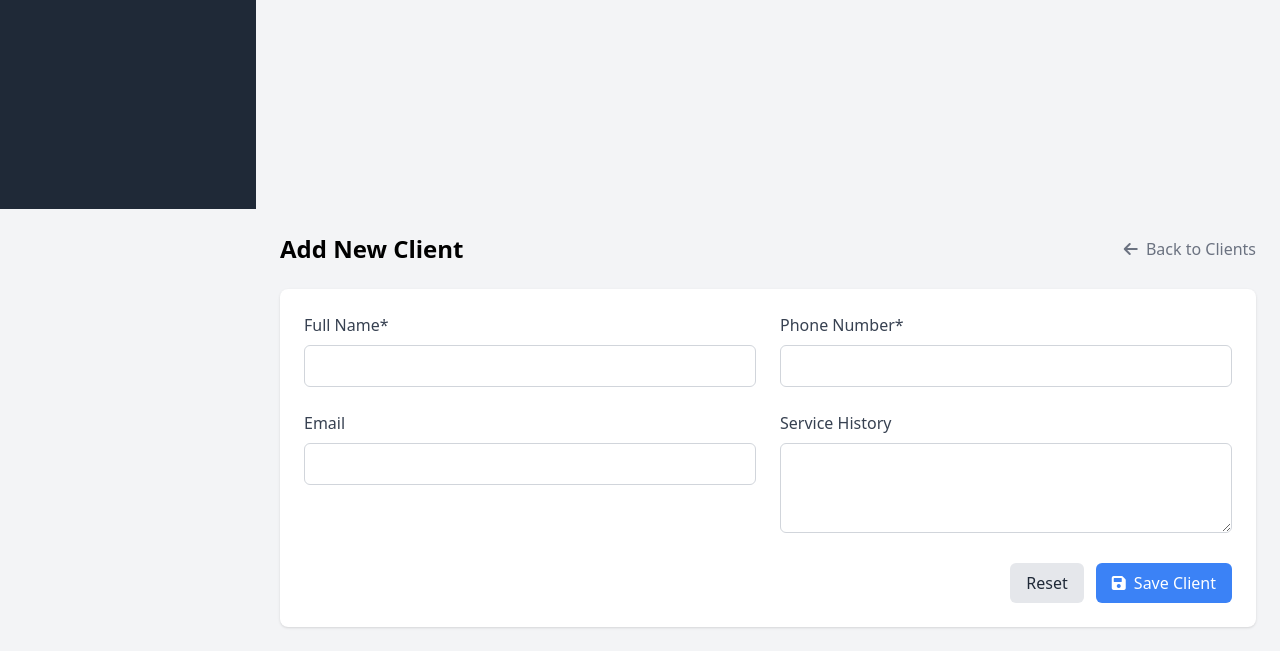
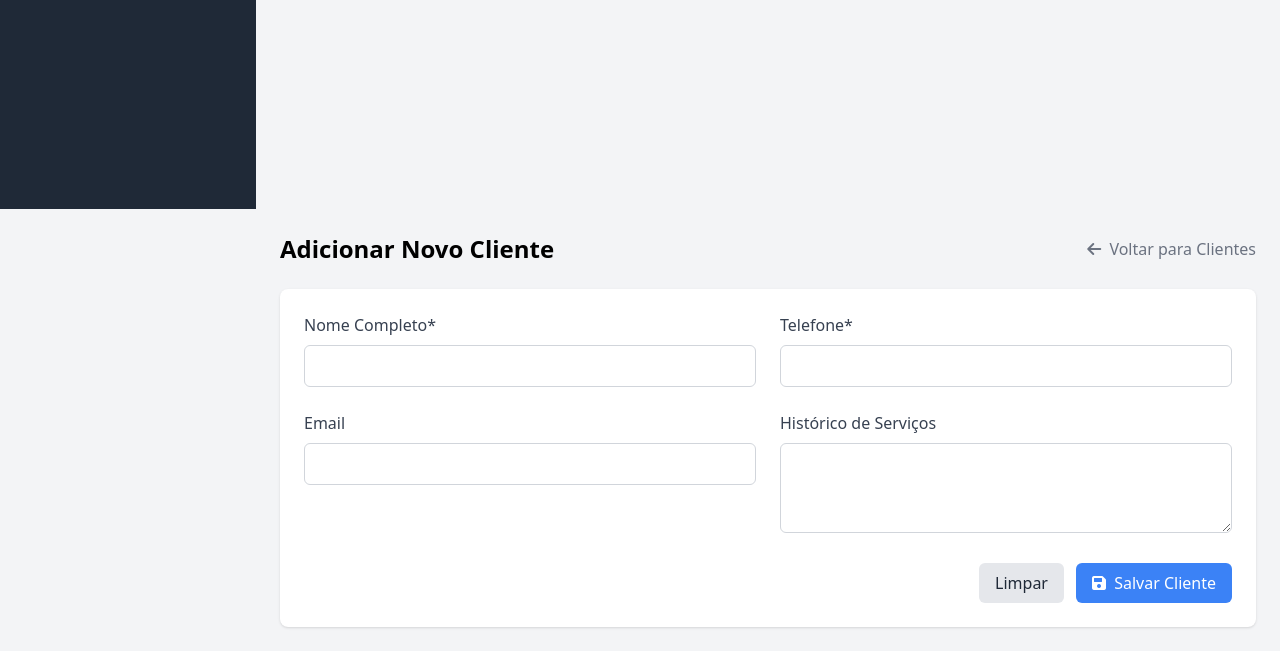
Before and after one commit to zwiiny/blackboxai-1743472765189, a PHP site: page /add_client.php in a window 1280 px wide. Shown: the part 591-1242 px from the top of the page. Run offline with PHP 8.4, Linux system fonts and the light colour scheme; the visitor is signed in with stand-in values (Sample User, id 1); data that the repository does not hold is empty; some libraries are stand-ins or nearby versions.

Commit message:
Add add_client.php 1743474898839

```diff
--- a/add_client.php
+++ b/add_client.php
@@ -2,7 +2,7 @@
 session_start();
 require_once 'config.php';
 
-// Redirect to login if not authenticated
+// Redirecionar se não autenticado
 if (!isset($_SESSION['user_id'])) {
     header('Location: index.php');
     exit;
@@ -17,19 +17,19 @@ if ($_SERVER['REQUEST_METHOD'] === 'POST') {
     $email = trim($_POST['email'] ?? '');
     $service_history = trim($_POST['service_history'] ?? '');
 
-    // Validation
+    // Validação
     if (empty($name)) {
-        $errors['name'] = 'Name is required';
+        $errors['name'] = 'Nome é obrigatório';
     }
 
     if (empty($phone)) {
-        $errors['phone'] = 'Phone is required';
+        $errors['phone'] = 'Telefone é obrigatório';
     } elseif (!preg_match('/^[0-9+\-\s]+$/', $phone)) {
-        $errors['phone'] = 'Invalid phone number format';
+        $errors['phone'] = 'Formato de telefone inválido';
     }
 
     if (!empty($email) && !filter_var($email, FILTER_VALIDATE_EMAIL)) {
-        $errors['email'] = 'Invalid email format';
+        $errors['email'] = 'Formato de email inválido';
     }
 
     if (empty($errors)) {
@@ -37,21 +37,21 @@ if ($_SERVER['REQUEST_METHOD'] === 'POST') {
             $stmt = $pdo->prepare("INSERT INTO clients (name, phone, email, service_history) VALUES (?, ?, ?, ?)");
             if ($stmt->execute([$name, $phone, $email, $service_history])) {
                 $success = true;
-                // Clear form on success
+                // Limpar formulário após sucesso
                 $name = $phone = $email = $service_history = '';
             }
         } catch (PDOException $e) {
-            $errors['general'] = 'Error saving client: ' . $e->getMessage();
+            $errors['general'] = 'Erro ao salvar cliente: ' . $e->getMessage();
         }
     }
 }
 ?>
 <!DOCTYPE html>
-<html lang="en">
+<html lang="pt-BR">
 <head>
     <meta charset="UTF-8">
     <meta name="viewport" content="width=device-width, initial-scale=1.0">
-    <title>Barber Shop - Add Client</title>
+    <title>Barbearia - Adicionar Cliente</title>
     <script src="https://cdn.tailwindcss.com"></script>
     <link rel="stylesheet" href="https://cdnjs.cloudflare.com/ajax/libs/font-awesome/6.0.0/css/all.min.css">
 </head>
@@ -60,15 +60,15 @@ if ($_SERVER['REQUEST_METHOD'] === 'POST') {
 
     <main class="p-6 ml-64">
         <div class="flex justify-between items-center mb-6">
-            <h2 class="text-2xl font-semibold">Add New Client</h2>
+            <h2 class="text-2xl font-semibold">Adicionar Novo Cliente</h2>
             <a href="client_list.php" class="text-gray-500 hover:text-gray-700">
-                <i class="fas fa-arrow-left mr-1"></i> Back to Clients
+                <i class="fas fa-arrow-left mr-1"></i> Voltar para Clientes
             </a>
         </div>
 
         <?php if ($success): ?>
             <div class="bg-green-100 border border-green-400 text-green-700 px-4 py-3 rounded mb-4">
-                Client added successfully!
+                Cliente adicionado com sucesso!
             </div>
         <?php endif; ?>
 
@@ -82,7 +82,7 @@ if ($_SERVER['REQUEST_METHOD'] === 'POST') {
             <form method="POST">
                 <div class="grid grid-cols-1 md:grid-cols-2 gap-6">
                     <div>
-                        <label class="block text-gray-700 mb-2" for="name">Full Name*</label>
+                        <label class="block text-gray-700 mb-2" for="name">Nome Completo*</label>
                         <input type="text" id="name" name="name" value="<?php echo htmlspecialchars($name ?? ''); ?>" required
                             class="w-full px-3 py-2 border <?php echo isset($errors['name']) ? 'border-red-500' : 'border-gray-300'; ?> rounded-md">
                         <?php if (isset($errors['name'])): ?>
@@ -91,7 +91,7 @@ if ($_SERVER['REQUEST_METHOD'] === 'POST') {
                     </div>
 
                     <div>
-                        <label class="block text-gray-700 mb-2" for="phone">Phone Number*</label>
+                        <label class="block text-gray-700 mb-2" for="phone">Telefone*</label>
                         <input type="tel" id="phone" name="phone" value="<?php echo htmlspecialchars($phone ?? ''); ?>" required
                             class="w-full px-3 py-2 border <?php echo isset($errors['phone']) ? 'border-red-500' : 'border-gray-300'; ?> rounded-md">
                         <?php if (isset($errors['phone'])): ?>
@@ -109,7 +109,7 @@ if ($_SERVER['REQUEST_METHOD'] === 'POST') {
                     </div>
 
                     <div>
-                        <label class="block text-gray-700 mb-2" for="service_history">Service History</label>
+                        <label class="block text-gray-700 mb-2" for="service_history">Histórico de Serviços</label>
                         <textarea id="service_history" name="service_history" rows="3"
                             class="w-full px-3 py-2 border border-gray-300 rounded-md"><?php echo htmlspecialchars($service_history ?? ''); ?></textarea>
                     </div>
@@ -117,10 +117,10 @@ if ($_SERVER['REQUEST_METHOD'] === 'POST') {
 
                 <div class="mt-6 flex justify-end">
                     <button type="reset" class="mr-3 bg-gray-200 hover:bg-gray-300 text-gray-800 py-2 px-4 rounded-md">
-                        Reset
+                        Limpar
                     </button>
                     <button type="submit" class="bg-blue-500 hover:bg-blue-600 text-white py-2 px-4 rounded-md">
-                        <i class="fas fa-save mr-1"></i> Save Client
+                        <i class="fas fa-save mr-1"></i> Salvar Cliente
                     </button>
                 </div>
             </form>
@@ -128,9 +128,9 @@ if ($_SERVER['REQUEST_METHOD'] === 'POST') {
     </main>
 
     <script>
-        // Auto-format phone number
+        // Formatação automática do telefone
         document.getElementById('phone').addEventListener('input', function(e) {
-            let x = e.target.value.replace(/\D/g, '').match(/(\d{0,3})(\d{0,3})(\d{0,4})/);
+            let x = e.target.value.replace(/\D/g, '').match(/(\d{0,2})(\d{0,5})(\d{0,4})/);
             e.target.value = !x[2] ? x[1] : '(' + x[1] + ') ' + x[2] + (x[3] ? '-' + x[3] : '');
         });
     </script>
```
